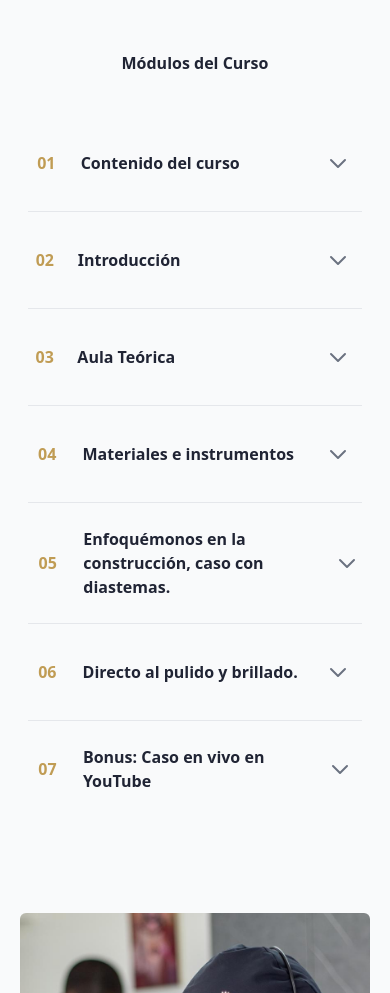
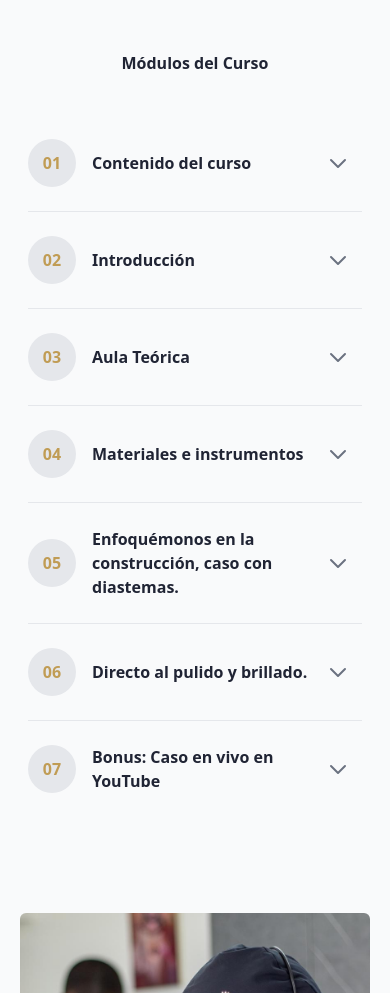
Before and after one commit to Monarca-Studio/melissaOdontologa, an Astro site: page /curso-tecnica-mo in a window 390 px wide. Shown: the part 4440-5433 px from the top of the page. Built offline with nearby package versions, Linux system fonts and the light colour scheme; Astro itself is replaced by a stand-in of ours; what tailwindcss-fluid-type would draw is missing.

Commit message:
alinear modulos para mobile

```diff
--- a/src/components/modules.astro
+++ b/src/components/modules.astro
@@ -82,15 +82,15 @@ const modules = [
     {modules.map(({ number, title, description }, index) => (
       <details class="group py-6">
         <summary class="flex items-center justify-between cursor-pointer">
-          <div class="flex items-center">
-            <div class="bg-grey-200 text-gold font-bold text-base w-12 h-12 rounded-full flex items-center justify-center mr-4">
+          <div class="flex items-center space-x-4">
+            <div class="bg-gray-200 text-gold font-bold text-base w-12 h-12 rounded-full flex items-center justify-center flex-shrink-0">
               {number}
             </div>
-            <h3 class="text-navy hover:text-gold  font-semibold text-base w-full">
+            <h3 class="text-navy hover:text-gold font-semibold text-base w-full break-words">
               {title}
             </h3>
           </div>
-          <div class="flex items-center justify-center w-12 h-12">
+          <div class="flex items-center justify-center w-12 h-12 flex-shrink-0">
             <svg class="w-6 h-6 text-gray-500 group-open:rotate-180 transform transition-transform" fill="none" stroke="currentColor" viewBox="0 0 24 24" xmlns="http://www.w3.org/2000/svg">
               <path stroke-linecap="round" stroke-linejoin="round" stroke-width="2" d="M19 9l-7 7-7-7" />
             </svg>
```
